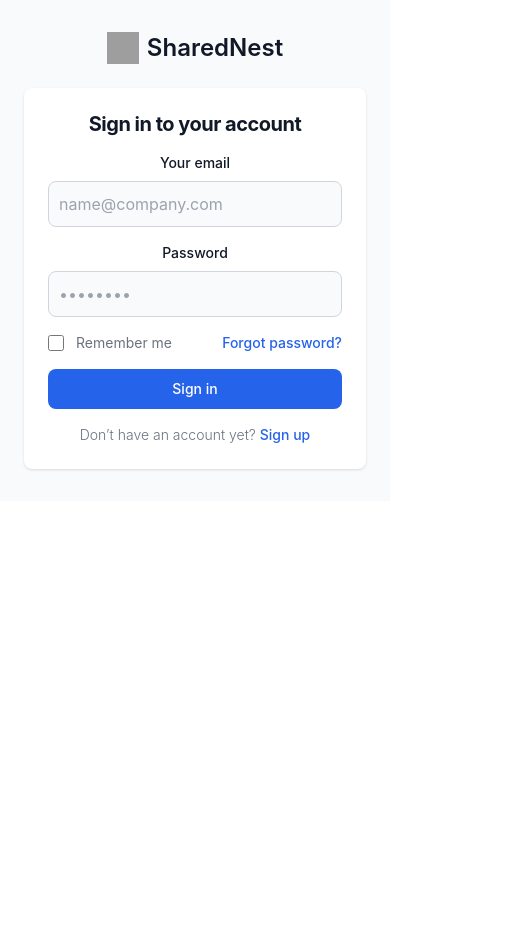
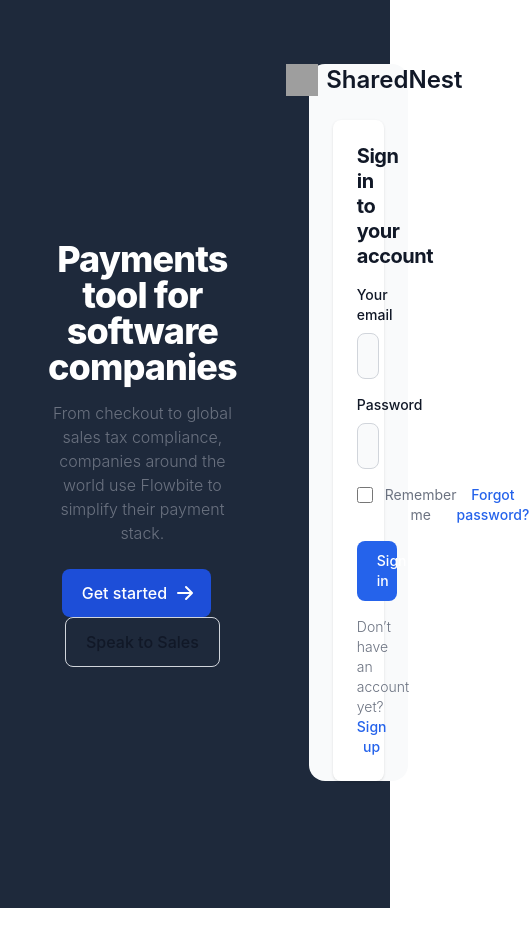
Before and after one commit to rahulsw24/SharedNest, a React (Vite) app in the folder frontend/: page / in a window 390 px wide. Shown: the whole page, 529 px wide, since content can reach past the window. Before the commit the page ends 844 px from the top, so only its background shows below. Built offline with nearby package versions, Linux system fonts and the light colour scheme; grey boxes are pictures that could not be loaded.

Commit message:
Landing Page

```diff
--- a/frontend/src/App.jsx
+++ b/frontend/src/App.jsx
@@ -8,15 +8,17 @@ import Register from './components/Register'
 import { Route, Router, Routes } from 'react-router-dom'
 import Dashboard from './components/Dashboard'
 import NestDetails from './components/nests/NestDetails'
+import NestLayout from './components/nests/NestLayout'
+import LandingPage from './components/LandingPage/LandingPage'
 
 
 function App() {
-  const [count, setCount] = useState(0)
+  const [count, setCount] = useState(0);
 
 
   return (
     <Routes>
-      <Route path='/' element={<Login />} />
+      <Route path='/' element={<LandingPage />} />
       <Route path='/register' element={<Register />} />
       <Route path='/dashboard' element={<Dashboard />} />
       <Route path='/nests/:nestId' element={<NestDetails />} />
--- a/frontend/src/components/Dashboard.jsx
+++ b/frontend/src/components/Dashboard.jsx
@@ -3,6 +3,8 @@ import CreateNest from './CreateNest'
 import DisplayNest from './nests/DisplayNest'
 import axios from "axios"
 import Header from './Layout/Header'
+import DashboardStart from './Dashboard/DashboardStart'
+
 
 
 export default function Dashboard() {
@@ -48,7 +50,8 @@ export default function Dashboard() {
         <>
             <Header user={user} />
             {/* <CreateNest /> */}
-            <DisplayNest />
+            <DashboardStart />
+
 
         </>
 
--- a/frontend/src/components/Dashboard/DashboardStart.jsx
+++ b/frontend/src/components/Dashboard/DashboardStart.jsx
@@ -68,7 +68,7 @@ export default function DashboardStart() {
                         onCreateNest={setShowNestForm} />)}
 
 
-                    <div class="flex items-center justify-center h-24 rounded bg-gray-50 dark:bg-gray-800
+                    <div class="flex items-center justify-center h-50 rounded bg-gray-50 dark:bg-gray-800
                     hover:bg-zinc-800">
                         <p class="text-2xl text-gray-400 hover:text-white dark:text-gray-500">
                             Join A Nest
--- /dev/null
+++ b/frontend/src/components/LandingPage/LandingPage.jsx
@@ -0,0 +1,86 @@
+import React, { useState } from 'react'
+import Register from '../Register'
+import Login from '../Login'
+
+
+export default function LandingPage() {
+    const [isRegistering, setIsRegistering] = useState(false)
+    return (
+        <>
+
+            <div className='bg-slate-800 min-h-screen min-w-screen'>
+                {/* <nav class="bg-white border-gray-200 dark:bg-gray-900">
+                    <div class="max-w-screen-xl flex flex-wrap items-center justify-between mx-auto p-4">
+                        <a href="https://flowbite.com/" class="flex items-center space-x-3 rtl:space-x-reverse">
+                            <img src="https://flowbite.com/docs/images/logo.svg" class="h-8" alt="Flowbite Logo" />
+                            <span class="self-center text-2xl font-semibold whitespace-nowrap dark:text-white">Flowbite</span>
+                        </a>
+                        <div class="flex items-center md:order-2 space-x-3 md:space-x-0 rtl:space-x-reverse">
+                            <button type="button" class="flex text-sm bg-gray-800 rounded-full md:me-0 focus:ring-4 focus:ring-gray-300 dark:focus:ring-gray-600" id="user-menu-button" aria-expanded="false" data-dropdown-toggle="user-dropdown" data-dropdown-placement="bottom">
+                                <span class="sr-only">Open user menu</span>
+                                <img class="w-8 h-8 rounded-full" src="/docs/images/people/profile-picture-3.jpg" alt="user photo" />
+                            </button>
+                            <!-- Dropdown menu -->
+                            <div class="z-50 hidden my-4 text-base list-none bg-white divide-y divide-gray-100 rounded-lg shadow dark:bg-gray-700 dark:divide-gray-600" id="user-dropdown">
+                                <div class="px-4 py-3">
+                                    <span class="block text-sm text-gray-900 dark:text-white">Bonnie Green</span>
+                                    <span class="block text-sm  text-gray-500 truncate dark:text-gray-400">name@flowbite.com</span>
+                                </div>
+                                <ul class="py-2" aria-labelledby="user-menu-button">
+                                    <li>
+                                        <a href="#" class="block px-4 py-2 text-sm text-gray-700 hover:bg-gray-100 dark:hover:bg-gray-600 dark:text-gray-200 dark:hover:text-white">Dashboard</a>
+                                    </li>
+                                    <li>
+                                        <a href="#" class="block px-4 py-2 text-sm text-gray-700 hover:bg-gray-100 dark:hover:bg-gray-600 dark:text-gray-200 dark:hover:text-white">Settings</a>
+                                    </li>
+                                    <li>
+                                        <a href="#" class="block px-4 py-2 text-sm text-gray-700 hover:bg-gray-100 dark:hover:bg-gray-600 dark:text-gray-200 dark:hover:text-white">Earnings</a>
+                                    </li>
+                                    <li>
+                                        <a href="#" class="block px-4 py-2 text-sm text-gray-700 hover:bg-gray-100 dark:hover:bg-gray-600 dark:text-gray-200 dark:hover:text-white">Sign out</a>
+                                    </li>
+                                </ul>
+                            </div>
+                            <button data-collapse-toggle="navbar-user" type="button" class="inline-flex items-center p-2 w-10 h-10 justify-center text-sm text-gray-500 rounded-lg md:hidden hover:bg-gray-100 focus:outline-none focus:ring-2 focus:ring-gray-200 dark:text-gray-400 dark:hover:bg-gray-700 dark:focus:ring-gray-600" aria-controls="navbar-user" aria-expanded="false">
+                                <span class="sr-only">Open main menu</span>
+                                <svg class="w-5 h-5" aria-hidden="true" xmlns="http://www.w3.org/2000/svg" fill="none" viewBox="0 0 17 14">
+                                    <path stroke="currentColor" stroke-linecap="round" stroke-linejoin="round" stroke-width="2" d="M1 1h15M1 7h15M1 13h15" />
+                                </svg>
+                            </button>
+                        </div>
+                    </div>
+                </nav> */}
+                <div className='flex gap-6 mb-6 p-8'>
+                    <div className='w-3/4 flex justify-center items-center min-h-screen'>
+                        <section class=" dark:bg-gray-900">
+                            <div class="grid max-w-screen-xl px-4 py-8 mx-auto lg:gap-8 xl:gap-0 lg:py-16 lg:grid-cols-12">
+                                <div class="mr-auto place-self-center lg:col-span-7">
+                                    <h1 class="max-w-2xl mb-4 text-4xl font-extrabold tracking-tight leading-none md:text-5xl xl:text-6xl text-white dark:text-white">Payments tool for software companies</h1>
+                                    <p class="max-w-2xl mb-6 font-light text-gray-500 lg:mb-8 md:text-lg lg:text-xl dark:text-gray-400">From checkout to global sales tax compliance, companies around the world use Flowbite to simplify their payment stack.</p>
+                                    <a href="#" class="inline-flex items-center justify-center px-5 py-3 mr-3 text-base font-medium text-center text-white rounded-lg bg-primary-700 hover:bg-primary-800 focus:ring-4 focus:ring-primary-300 dark:focus:ring-primary-900">
+                                        Get started
+                                        <svg class="w-5 h-5 ml-2 -mr-1" fill="currentColor" viewBox="0 0 20 20" xmlns="http://www.w3.org/2000/svg"><path fill-rule="evenodd" d="M10.293 3.293a1 1 0 011.414 0l6 6a1 1 0 010 1.414l-6 6a1 1 0 01-1.414-1.414L14.586 11H3a1 1 0 110-2h11.586l-4.293-4.293a1 1 0 010-1.414z" clip-rule="evenodd"></path></svg>
+                                    </a>
+                                    <a href="#" class="inline-flex items-center justify-center px-5 py-3 text-base font-medium text-center text-gray-900 border border-gray-300 rounded-lg hover:bg-gray-100 focus:ring-4 focus:ring-gray-100 dark:text-white dark:border-gray-700 dark:hover:bg-gray-700 dark:focus:ring-gray-800">
+                                        Speak to Sales
+                                    </a>
+                                </div>
+                                <div class="hidden lg:mt-0 lg:col-span-5 lg:flex">
+                                    <img src="https://flowbite.s3.amazonaws.com/blocks/marketing-ui/hero/phone-mockup.png" alt="mockup" />
+                                </div>
+                            </div>
+                        </section>
+                    </div>
+                    <div className='w-1/2 mb-6 p-8'>
+
+                        {isRegistering ? (<Register onSwitchToLogin={() => { setIsRegistering(false) }} />) : (<Login onSwitchToRegister={() => { setIsRegistering(true) }} />)}
+
+
+                    </div>
+                </div>
+            </div>
+
+
+        </>
+    )
+}
--- a/frontend/src/components/Layout/Header.jsx
+++ b/frontend/src/components/Layout/Header.jsx
@@ -1,8 +1,7 @@
 import React from 'react'
-import DashboardStart from '../Dashboard/DashboardStart'
 
 
-export default function Header({ user }) {
+export default function Layout({ user }) {
     return (
 
         <>
@@ -128,7 +127,7 @@ export default function Header({ user }) {
                 </div>
             </aside>
 
-            <DashboardStart />
+
 
 
 
--- a/frontend/src/components/Login.jsx
+++ b/frontend/src/components/Login.jsx
@@ -2,7 +2,7 @@ import React, { useState } from "react";
 import { useNavigate } from "react-router-dom";
 import axios from "axios";
 
-export default function Login() {
+export default function Login({ onSwitchToRegister }) {
     const [formData, setFormData] = useState({
         email: "",
         password: "",
@@ -39,8 +39,8 @@ export default function Login() {
 
     return (
         <>
-            <section className="bg-gray-50 dark:bg-gray-900">
-                <div className="flex flex-col items-center justify-center px-6 py-8 mx-auto md:h-screen lg:py-0">
+            <section className="bg-gray-50 dark:bg-gray-900 rounded-2xl">
+                <div className="flex flex-col items-center justify-center px-6  mx-auto md:h-screen lg:py-0">
                     <a
                         href="#"
                         className="flex items-center mb-6 text-2xl font-semibold text-gray-900 dark:text-white"
@@ -145,12 +145,12 @@ export default function Login() {
                                 {/* Signup Redirect */}
                                 <p className="text-sm font-light text-gray-500 dark:text-gray-400">
                                     Don’t have an account yet?{" "}
-                                    <a
-                                        href="/register"
+                                    <button
+                                        onClick={onSwitchToRegister}
                                         className="font-medium text-primary-600 hover:underline dark:text-primary-500"
                                     >
                                         Sign up
-                                    </a>
+                                    </button>
                                 </p>
                             </form>
                         </div>
--- /dev/null
+++ b/frontend/src/components/nests/NestLayout.jsx
@@ -0,0 +1,11 @@
+import React from 'react'
+import Header from '../Layout/Header'
+import NestDetails from './NestDetails'
+
+export default function NestLayout() {
+    return (
+        <>
+            <Header />
+        </>
+    )
+}
```
Also changed, not shown: frontend/src/components/Register.jsx (+8 -3 lines).
